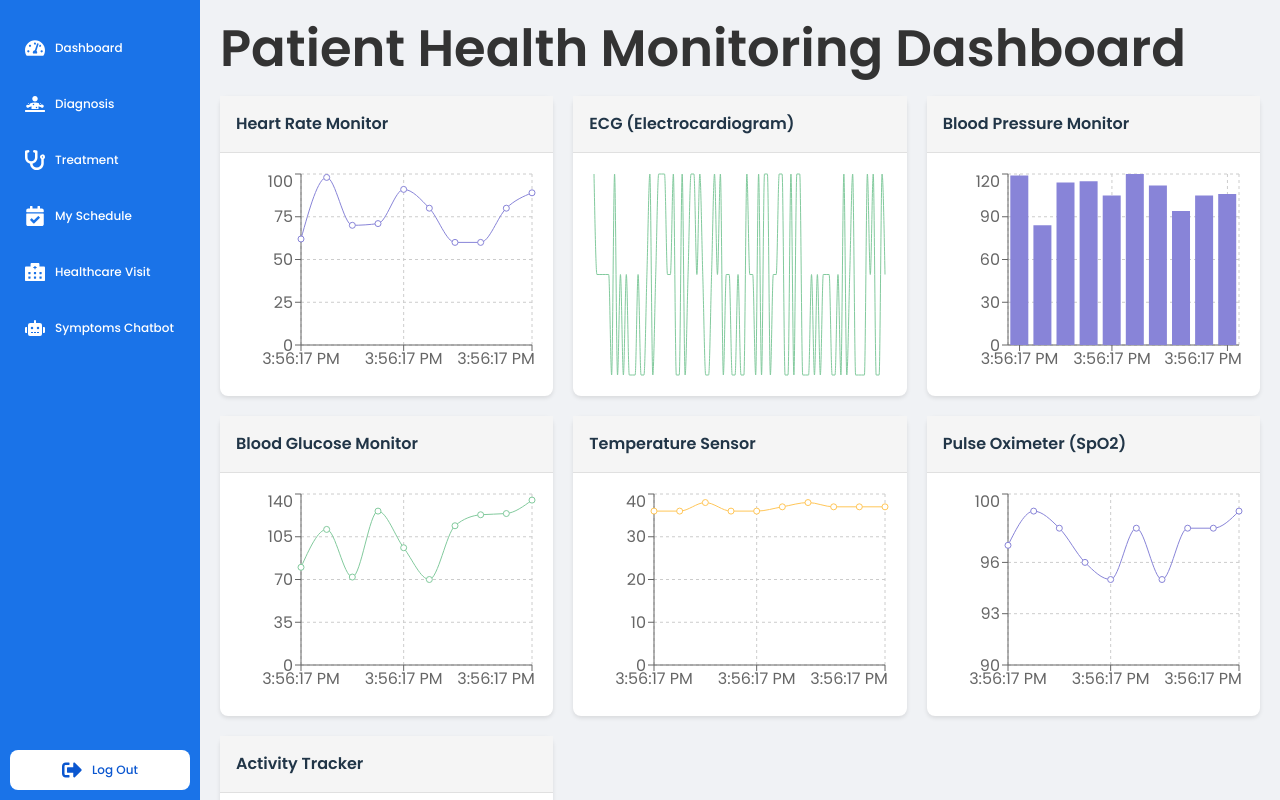
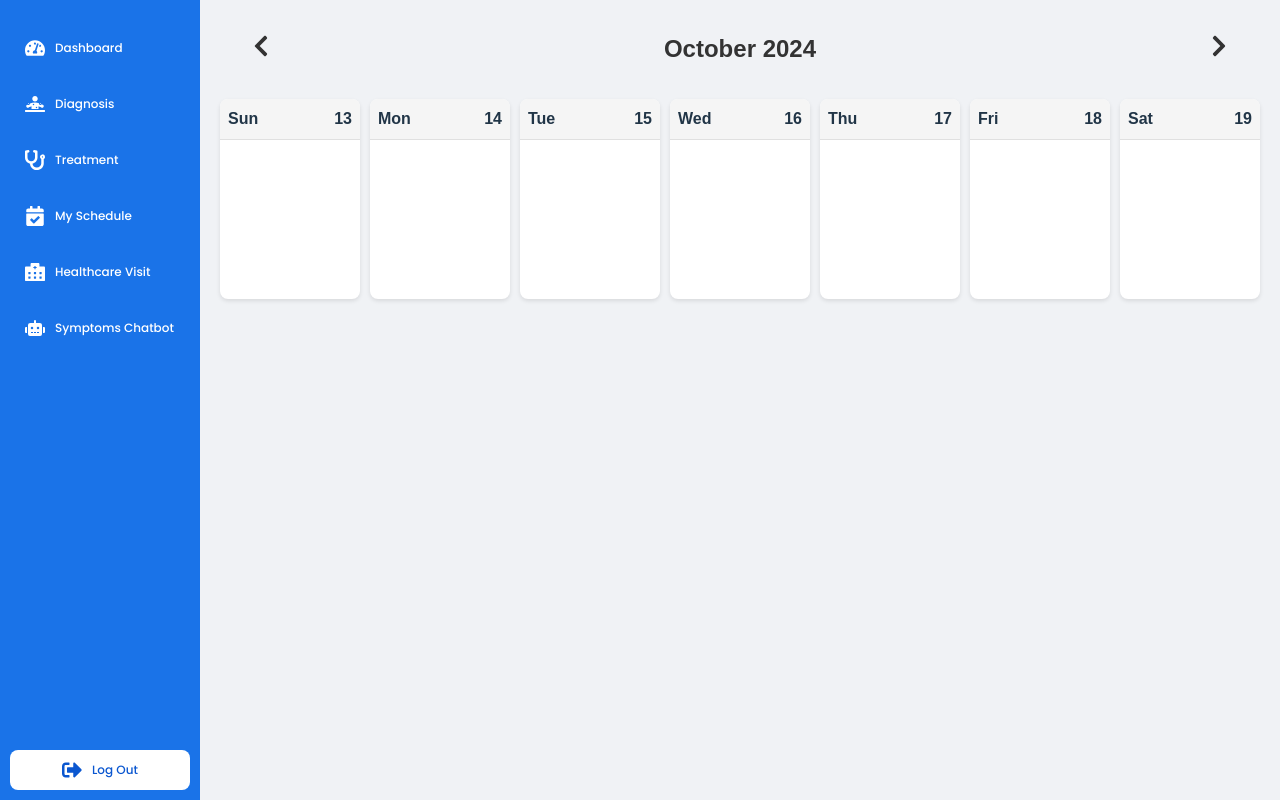
Before and after one commit to sshreyx1/HealthofThings, a React (Vite) app in the folder HoT-frontend/: page /schedule in a window 1280 px wide. Before the commit this address led to /dashboard. Built offline with nearby package versions, Linux system fonts and the light colour scheme; sample sign-in values are in the browser's storage.

Commit message:
added in the schedule feature

```diff
--- a/HoT-frontend/src/App.tsx
+++ b/HoT-frontend/src/App.tsx
@@ -2,6 +2,7 @@ import React from 'react';
 import { BrowserRouter as Router, Route, Routes, Navigate } from 'react-router-dom';
 import Login from './components/Login';
 import Dashboard from './components/Dashboard';
+import Schedule from './components/Schedule';
 import ProtectedRoute from './components/ProtectedRoute';
 
 const App: React.FC = () => {
@@ -12,6 +13,7 @@ const App: React.FC = () => {
                 {/* Protected Routes */}
                 <Route element={<ProtectedRoute />}>
                     <Route path="/dashboard" element={<Dashboard />} />
+                    <Route path="/schedule" element={<Schedule />} />
                     {/* Add other protected routes here */}
                 </Route>
 
--- /dev/null
+++ b/HoT-frontend/src/components/Schedule.css
@@ -0,0 +1,145 @@
+body, html {
+    margin: 0;
+    padding: 0;
+    height: 100%;
+    width: 100%;
+}
+
+.page-container {
+    display: flex;
+    height: 100vh;
+    width: 100vw;
+    overflow: hidden;
+}
+
+.schedule-container {
+    flex-grow: 1;
+    padding: 20px;
+    margin-left: 200px; /* Adjust based on your sidebar width */
+    background-color: #f0f2f5;
+    overflow-y: auto;
+    display: flex;
+    flex-direction: column;
+    height: 100%;
+    font-family: Arial, sans-serif;
+}
+
+.calendar-header {
+    display: flex;
+    justify-content: space-between;
+    align-items: center;
+    margin-bottom: 20px;
+}
+
+.calendar-header button {
+    background: none;
+    border: none;
+    font-size: 1.5rem;
+    cursor: pointer;
+    color: #333;
+}
+
+.calendar-header h2 {
+    color: #333;
+    margin: 0;
+}
+
+.calendar-grid {
+    display: grid;
+    grid-template-columns: repeat(7, 1fr);
+    gap: 10px;
+    width: 100%;
+}
+
+.calendar-day {
+    background-color: white;
+    border-radius: 8px;
+    box-shadow: 0 2px 4px rgba(0, 0, 0, 0.1);
+    display: flex;
+    flex-direction: column;
+    height: 200px; /* Adjust as needed */
+    overflow: hidden;
+}
+
+.day-header {
+    padding: 8px;
+    font-weight: bold;
+    border-bottom: 1px solid #e0e0e0;
+    background-color: #f5f5f5;
+    display: flex;
+    justify-content: space-between;
+}
+
+.appointments {
+    padding: 8px;
+    flex-grow: 1;
+    overflow-y: auto;
+}
+
+.appointment {
+    background-color: #e6f3ff;
+    padding: 5px;
+    margin-bottom: 5px;
+    border-radius: 3px;
+    cursor: pointer;
+    font-size: 0.9em;
+}
+
+.appointment:hover {
+    background-color: #c5e1ff;
+}
+
+.appointment-popup {
+    position: fixed;
+    top: 0;
+    left: 0;
+    width: 100%;
+    height: 100%;
+    background-color: rgba(0, 0, 0, 0.5);
+    display: flex;
+    justify-content: center;
+    align-items: center;
+}
+
+.appointment-details {
+    background-color: white;
+    padding: 20px;
+    border-radius: 8px;
+    max-width: 400px;
+    box-shadow: 0 4px 6px rgba(0, 0, 0, 0.1);
+}
+
+.appointment-details h3 {
+    margin-top: 0;
+    color: #333;
+}
+
+.appointment-details button {
+    margin-top: 10px;
+    padding: 8px 16px;
+    background-color: #007bff;
+    color: white;
+    border: none;
+    border-radius: 4px;
+    cursor: pointer;
+}
+
+.appointment-details button:hover {
+    background-color: #0056b3;
+}
+
+/* Responsive adjustments */
+@media (max-width: 1200px) {
+    .calendar-grid {
+        grid-template-columns: repeat(auto-fit, minmax(150px, 1fr));
+    }
+}
+
+@media (max-width: 768px) {
+    .schedule-container {
+        margin-left: 60px; /* Adjust for smaller screens */
+    }
+    .calendar-grid {
+        grid-template-columns: repeat(auto-fit, minmax(100px, 1fr));
+    }
+}
--- /dev/null
+++ b/HoT-frontend/src/components/Schedule.tsx
@@ -0,0 +1,121 @@
+import React, { useState } from 'react';
+import './Schedule.css';
+import { FaChevronLeft, FaChevronRight } from 'react-icons/fa';
+import Sidebar from './Sidebar';  // Import the Sidebar component
+
+interface Appointment {
+  id: number;
+  title: string;
+  date: Date;
+  time: string;
+  doctor: string;
+  location: string;
+}
+
+const Schedule: React.FC = () => {
+  const [currentDate, setCurrentDate] = useState(new Date());
+  const [selectedAppointment, setSelectedAppointment] = useState<Appointment | null>(null);
+
+  // Sample appointments data
+  const appointments: Appointment[] = [
+    {
+      id: 1,
+      title: 'Weekly Checkup',
+      date: new Date(2024, 9, 22), // October 22, 2024
+      time: '09:00 AM',
+      doctor: 'Dr. John Doe',
+      location: 'General Hospital, Room 101'
+    },
+    {
+      id: 2,
+      title: 'Dental Cleaning',
+      date: new Date(2024, 9, 24), // October 24, 2024
+      time: '02:00 PM',
+      doctor: 'Dr. Jane Smith',
+      location: 'Smile Dental Clinic'
+    },
+    // Add more sample appointments as needed
+  ];
+
+  const daysInWeek = ['Sun', 'Mon', 'Tue', 'Wed', 'Thu', 'Fri', 'Sat'];
+
+  const getWeekDates = (date: Date) => {
+    const week = [];
+    const startOfWeek = new Date(date);
+    startOfWeek.setDate(date.getDate() - date.getDay());
+
+    for (let i = 0; i < 7; i++) {
+      const day = new Date(startOfWeek);
+      day.setDate(startOfWeek.getDate() + i);
+      week.push(day);
+    }
+
+    return week;
+  };
+
+  const weekDates = getWeekDates(currentDate);
+
+  const navigateWeek = (direction: 'prev' | 'next') => {
+    const newDate = new Date(currentDate);
+    newDate.setDate(currentDate.getDate() + (direction === 'next' ? 7 : -7));
+    setCurrentDate(newDate);
+  };
+
+  const openAppointmentDetails = (appointment: Appointment) => {
+    setSelectedAppointment(appointment);
+  };
+
+  const closeAppointmentDetails = () => {
+    setSelectedAppointment(null);
+  };
+
+  return (
+    <div className="page-container">
+      <Sidebar />
+      <div className="schedule-container">
+        <div className="calendar-header">
+          <button onClick={() => navigateWeek('prev')}><FaChevronLeft /></button>
+          <h2>{`${weekDates[0].toLocaleDateString('en-US', { month: 'long', year: 'numeric' })}`}</h2>
+          <button onClick={() => navigateWeek('next')}><FaChevronRight /></button>
+        </div>
+        <div className="calendar-grid">
+          {daysInWeek.map((day, index) => (
+            <div key={day} className="calendar-day">
+              <div className="day-header">
+                <span>{day}</span>
+                <span>{weekDates[index].getDate()}</span>
+              </div>
+              <div className="appointments">
+                {appointments.filter(appt =>
+                  appt.date.toDateString() === weekDates[index].toDateString()
+                ).map(appt => (
+                  <div
+                    key={appt.id}
+                    className="appointment"
+                    onClick={() => openAppointmentDetails(appt)}
+                  >
+                    {appt.title}
+                  </div>
+                ))}
+              </div>
+            </div>
+          ))}
+        </div>
+        {selectedAppointment && (
+          <div className="appointment-popup">
+            <div className="appointment-details">
+              <h3>{selectedAppointment.title}</h3>
+              <p>Date: {selectedAppointment.date.toLocaleDateString()}</p>
+              <p>Time: {selectedAppointment.time}</p>
+              <p>Doctor: {selectedAppointment.doctor}</p>
+              <p>Location: {selectedAppointment.location}</p>
+              <button onClick={closeAppointmentDetails}>Close</button>
+            </div>
+          </div>
+        )}
+      </div>
+    </div>
+  );
+};
+
+export default Schedule;
```
